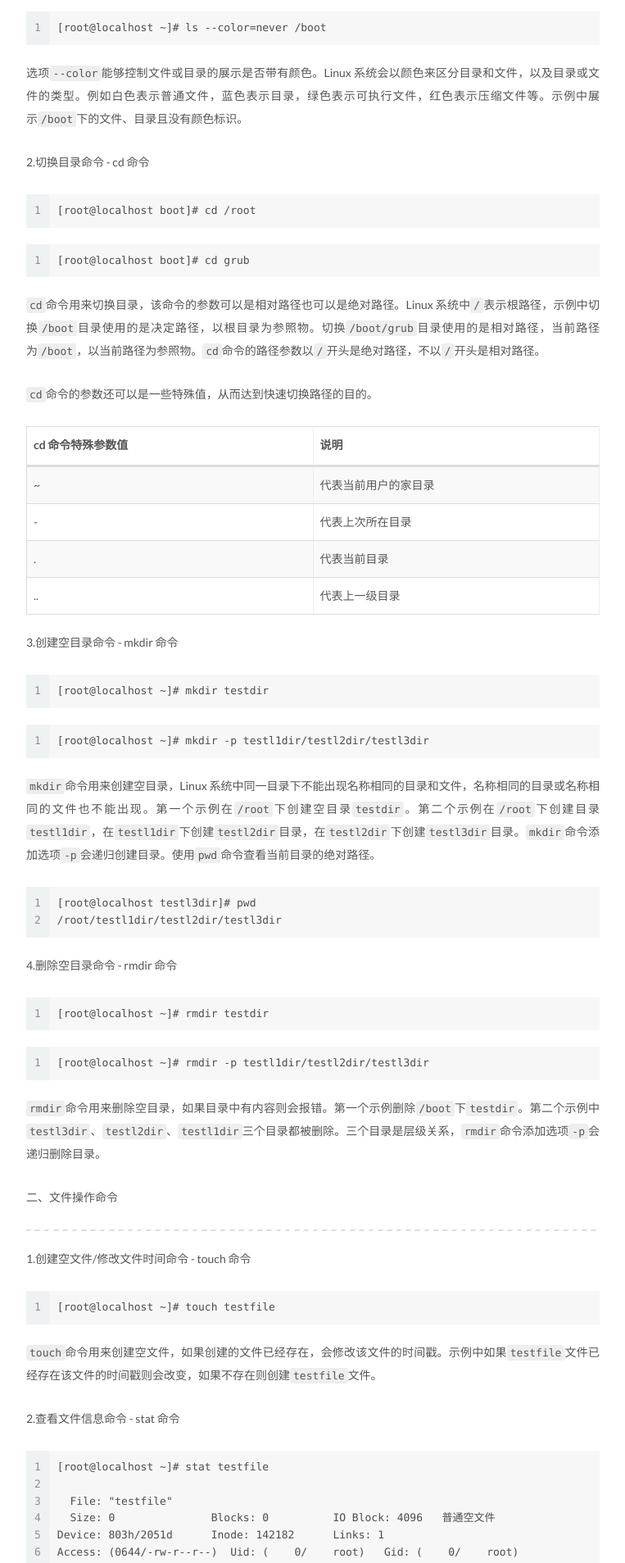
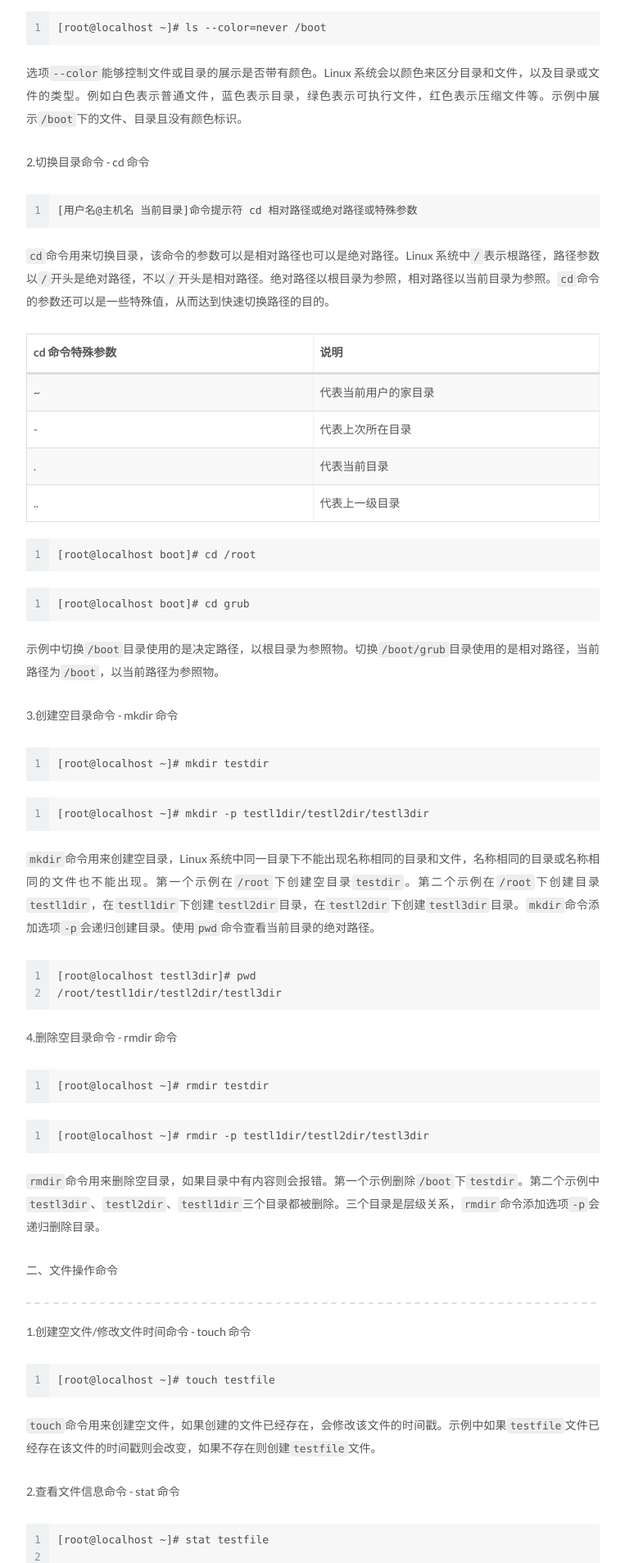
Before and after one commit to chuyibo/chuyibo.github.io, a Jekyll site: the page built from _posts/2021-01-07-Linux 基础命令(二).md, in a window 1280 px wide. Shown: the part 1890-3797 px from the top of the page at 82% size, without its empty margins (258-1021 px from the left). Built offline with Jekyll 4.4.1, drawn with Linux system fonts in a browser that asks for light colours; some of the changed lines change nothing that is shown.

Commit message:
2021/01/12

````diff
--- a/_posts/2021-01-07-Linux 基础命令(二).md
+++ b/_posts/2021-01-07-Linux 基础命令(二).md
@@ -76,6 +76,19 @@ drwxr-xr-x. 3 root root 4.0K 1月   8 00:39 efi
 2.切换目录命令 - cd 命令
 
 ```
+[用户名@主机名 当前目录]命令提示符 cd 相对路径或绝对路径或特殊参数
+```
+
+`cd`命令用来切换目录，该命令的参数可以是相对路径也可以是绝对路径。Linux 系统中`/`表示根路径，路径参数以`/`开头是绝对路径，不以`/`开头是相对路径。绝对路径以根目录为参照，相对路径以当前目录为参照。`cd`命令的参数还可以是一些特殊值，从而达到快速切换路径的目的。
+
+| cd 命令特殊参数 | 说明                 |
+| --------------- | -------------------- |
+| ~               | 代表当前用户的家目录 |
+| -               | 代表上次所在目录     |
+| .               | 代表当前目录         |
+| ..              | 代表上一级目录       |
+
+```
 [root@localhost boot]# cd /root
 ```
 
@@ -83,16 +96,7 @@ drwxr-xr-x. 3 root root 4.0K 1月   8 00:39 efi
 [root@localhost boot]# cd grub
 ```
 
-`cd`命令用来切换目录，该命令的参数可以是相对路径也可以是绝对路径。Linux 系统中`/`表示根路径，示例中切换`/boot`目录使用的是决定路径，以根目录为参照物。切换`/boot/grub`目录使用的是相对路径，当前路径为`/boot`，以当前路径为参照物。`cd`命令的路径参数以`/`开头是绝对路径，不以`/`开头是相对路径。
-
-`cd`命令的参数还可以是一些特殊值，从而达到快速切换路径的目的。
-
-| cd 命令特殊参数值 | 说明                 |
-| ----------------- | -------------------- |
-| ~                 | 代表当前用户的家目录 |
-| -                 | 代表上次所在目录     |
-| .                 | 代表当前目录         |
-| ..                | 代表上一级目录       |
+示例中切换`/boot`目录使用的是决定路径，以根目录为参照物。切换`/boot/grub`目录使用的是相对路径，当前路径为`/boot`，以当前路径为参照物。
 
 3.创建空目录命令 - mkdir 命令
 
````
